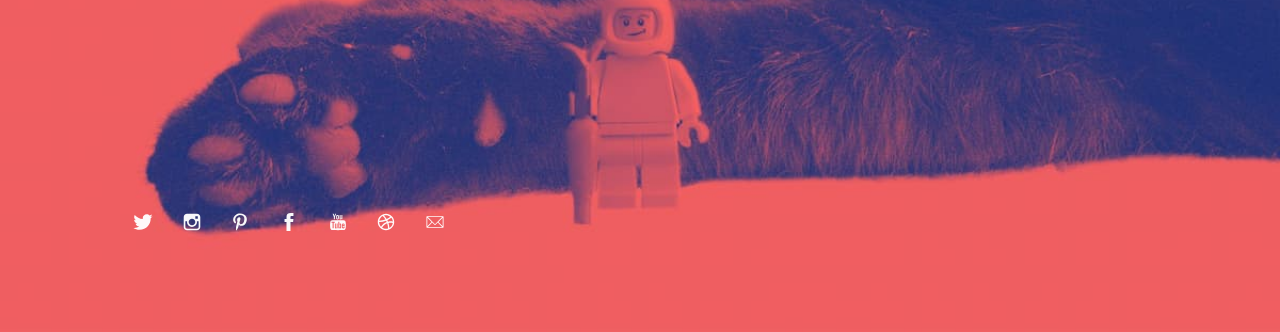
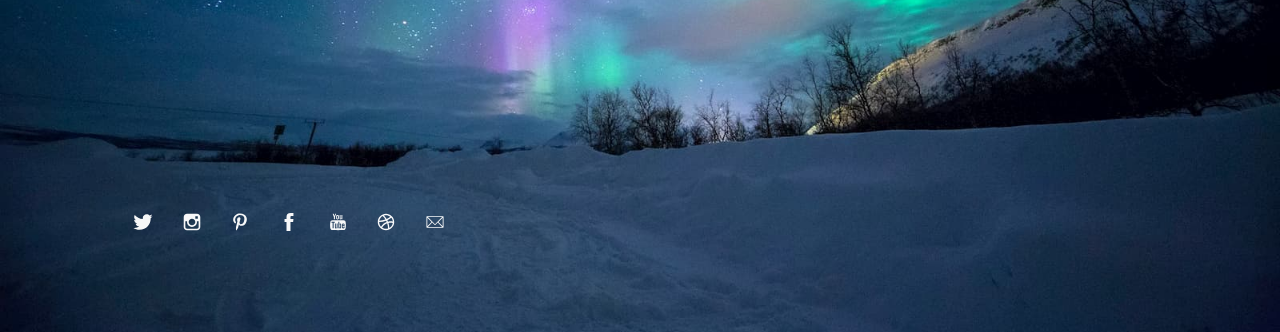
Before and after one commit to lizcan/lizcan.github.io, a plain HTML site: page index.html in a window 1280 px wide. Shown: the part 468-800 px from the top of the page. Drawn offline with Linux system fonts and the light colour scheme.

Commit message:
Hintergrund geändert

```diff
--- a/assets/css/me.css
+++ b/assets/css/me.css
@@ -103,7 +103,7 @@ body.page-template-page-fullsingle-me {
   letter-spacing: -0.5px;
   color: #999999;
   color: #fff;
-  background-image: url("../../images/hur.jpg");
+  background-image: url("../../images/Nordlicht_1600.jpg");
   background-position: center center;
   background-size: cover; }
   body.page-template-page-fullsingle-me p {
```
Also changed, not shown: images/Nordlicht_1600.jpg (added), 1 other file.
